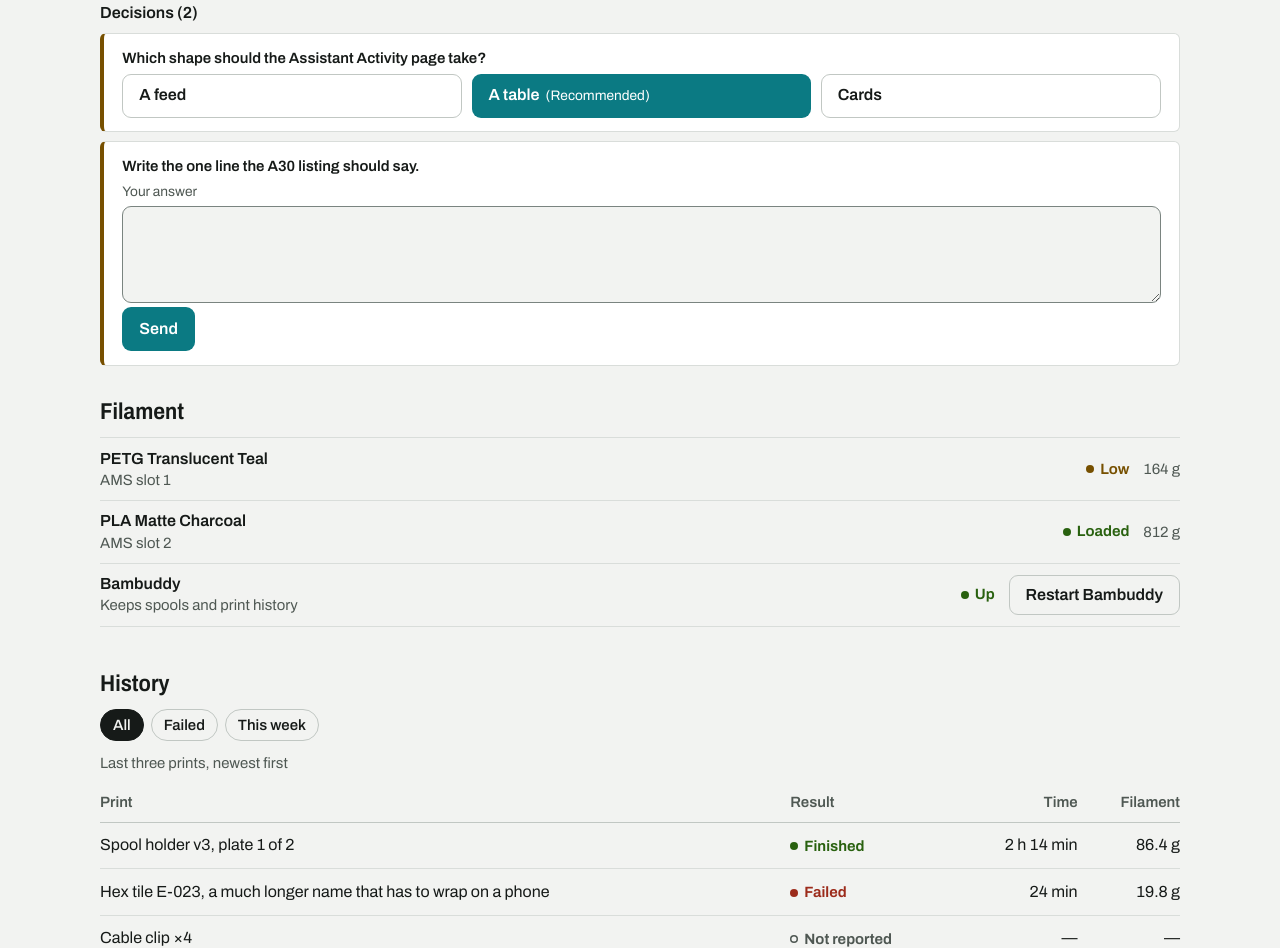
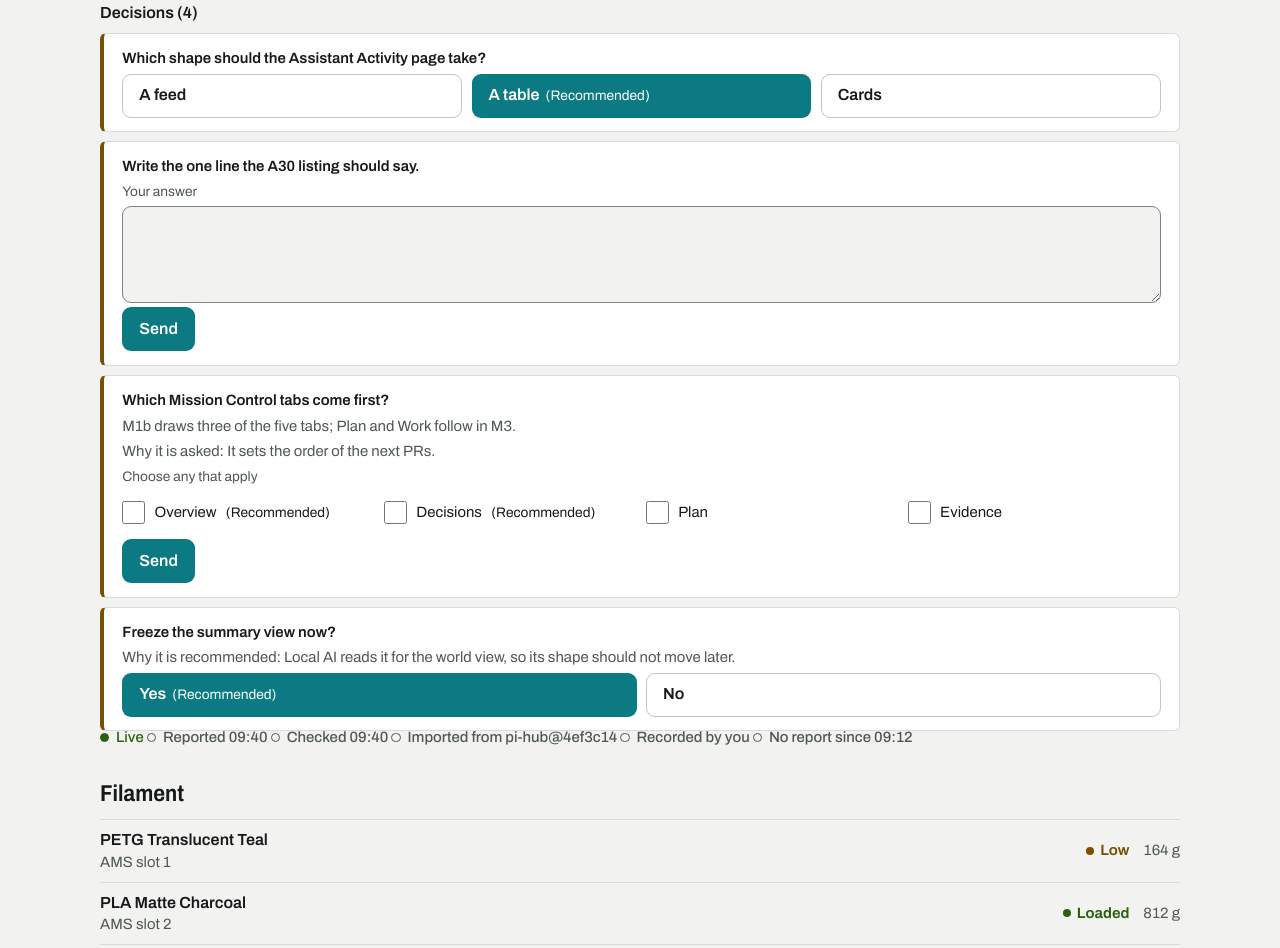
Before and after one commit to azmusgb/appliance-ui, a website: page demo/page.html in a window 1280 px wide. Shown: the part 789-1737 px from the top of the page. Drawn offline with Linux system fonts and the light colour scheme; files whose address does not match are found by name.

Commit message:
Demo: a multi and a yes/no decision, and each provenance level
Co-Authored-By: Claude Opus 5.5 <noreply@anthropic.com>

```diff
--- a/demo/page.html
+++ b/demo/page.html
@@ -86,7 +86,14 @@
   document.getElementById('decisions').append(ApplianceNeeds.renderDecisions([
     { id: 'a27-shape', kind: 'choice', question: 'Which shape should the Assistant Activity page take?', options: ['A feed', 'A table', 'Cards'], recommended: 'A table', link: '#hist-h' },
     { id: 'a30-line', kind: 'text', question: 'Write the one line the A30 listing should say.', options: [], link: '' },
+    { id: 'a35-tabs', kind: 'multi', question: 'Which Mission Control tabs come first?', options: ['Overview', 'Decisions', 'Plan', 'Evidence'], recommended: ['Overview', 'Decisions'], context: 'M1b draws three of the five tabs; Plan and Work follow in M3.', why_needed: 'It sets the order of the next PRs.' },
+    { id: 'a35-ship', kind: 'yesno', question: 'Freeze the summary view now?', options: [], recommended: 'Yes', rationale: 'Local AI reads it for the world view, so its shape should not move later.' },
   ], { here: location.href, onAnswer: (id, answer) => new Promise(r => setTimeout(() => r(answer), 600)) }));
+  const prov = document.getElementById('decisions').appendChild(document.createElement('p'));
+  prov.className = 'ui-section__note';
+  for (const [lvl, v] of [['live', {}], ['reported', { when: '09:40' }], ['checked', { when: '09:40' }], ['imported', { source: 'pi-hub@4ef3c14' }], ['owner', {}], ['unavailable', { when: '09:12' }]]) {
+    prov.append(ApplianceNeeds.provenance(lvl, v), ' ');
+  }
   const done = document.getElementById('done');
   for (const b of document.querySelectorAll('[data-what]')) {
     b.addEventListener('click', async () => {
```
